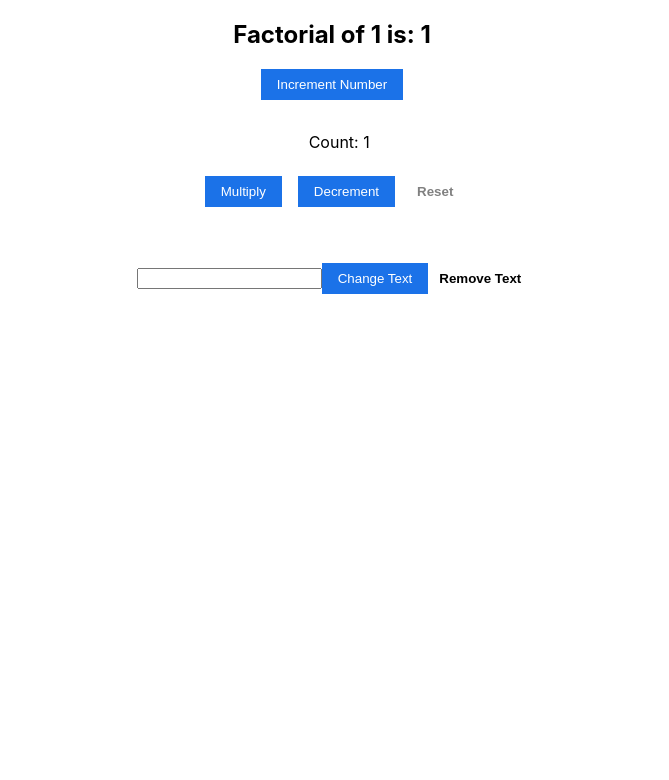
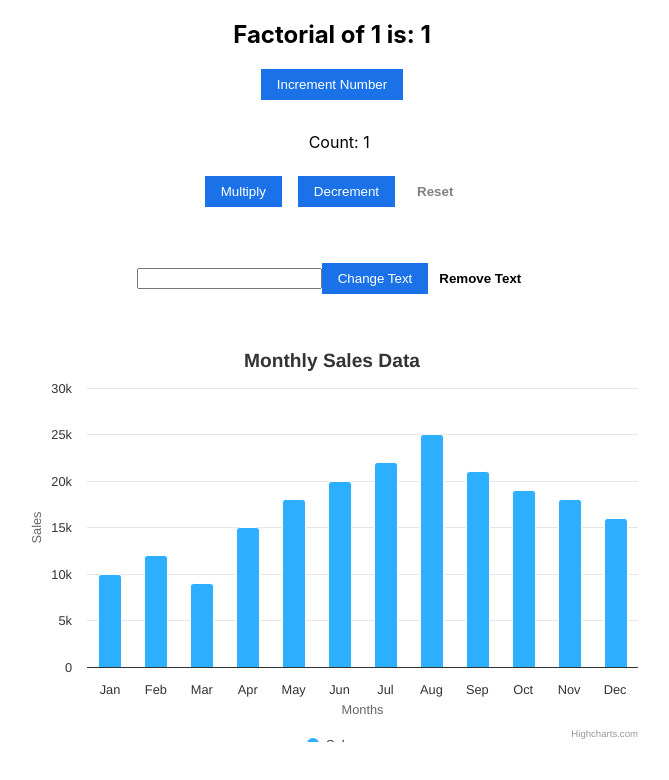
Before and after one commit to ramprakash1802/ui-training, a React (Create React App) app in the folder ReactFiles/: page / in a window 1280 px wide. Shown: the top 780 px of the page, without its empty margins (308-977 px from the left). Built offline with nearby package versions, Linux system fonts and the light colour scheme.

Commit message:
High charts

```diff
--- a/ReactFiles/package.json
+++ b/ReactFiles/package.json
@@ -7,8 +7,11 @@
     "@testing-library/jest-dom": "^5.17.0",
     "@testing-library/react": "^13.4.0",
     "@testing-library/user-event": "^13.5.0",
+    "highcharts": "^11.3.0",
+    "highcharts-react-official": "^3.2.1",
     "react": "^18.2.0",
     "react-dom": "^18.2.0",
+    "react-jsx-highcharts": "^5.0.1",
     "react-redux": "^9.0.0",
     "react-scripts": "5.0.1",
     "redux": "^5.0.0",
--- a/ReactFiles/src/App.js
+++ b/ReactFiles/src/App.js
@@ -6,6 +6,7 @@ import Counter from './components/Counter';
 import TextContext from './Context';
 import Button from './atoms/Button/Button';
 import TextChanger from './components/TextChanger';
+import BarGraph from './components/BarChart';
 
 
 const calculateFactorial = num => {
@@ -40,6 +41,7 @@ const App = () => {
         <Button buttonType='primary' onClick={handleClick} content='Increment Number'/>
         <Counter />
         <TextChanger />
+        <BarGraph/>
       </div>
     </TextContext.Provider>
   );
--- /dev/null
+++ b/ReactFiles/src/components/BarChart.js
@@ -0,0 +1,42 @@
+import React from 'react';
+import Highcharts from 'highcharts';
+import HighchartsReact from 'highcharts-react-official';
+
+const options = {
+  chart: {
+    type: 'column'
+  },
+  title: {
+    text: 'Monthly Sales Data'
+  },
+  xAxis: {
+    categories: ['Jan', 'Feb', 'Mar', 'Apr', 'May', 'Jun', 'Jul', 'Aug', 'Sep', 'Oct', 'Nov', 'Dec'],
+    title: {
+      text: 'Months'
+    }
+  },
+  yAxis: {
+    min: 0,
+    title: {
+      text: 'Sales'
+    }
+  },
+  navigation: {
+    buttonOptions: {
+      align: 'right',
+      verticalAlign: 'top',
+      y: 0
+    }
+  },
+  series: [{
+    name: 'Sales',
+    data: [10000, 12000, 9000, 15000, 18000, 20000, 22000, 25000, 21000, 19000, 18000, 16000]
+  }]
+};
+const BarGraph = () => {
+  return (
+      <HighchartsReact highcharts={Highcharts} options={options} />
+  );
+};
+
+export default BarGraph;
```
Also changed, not shown: 1 other file (tests, documents, lock files or other folders).
